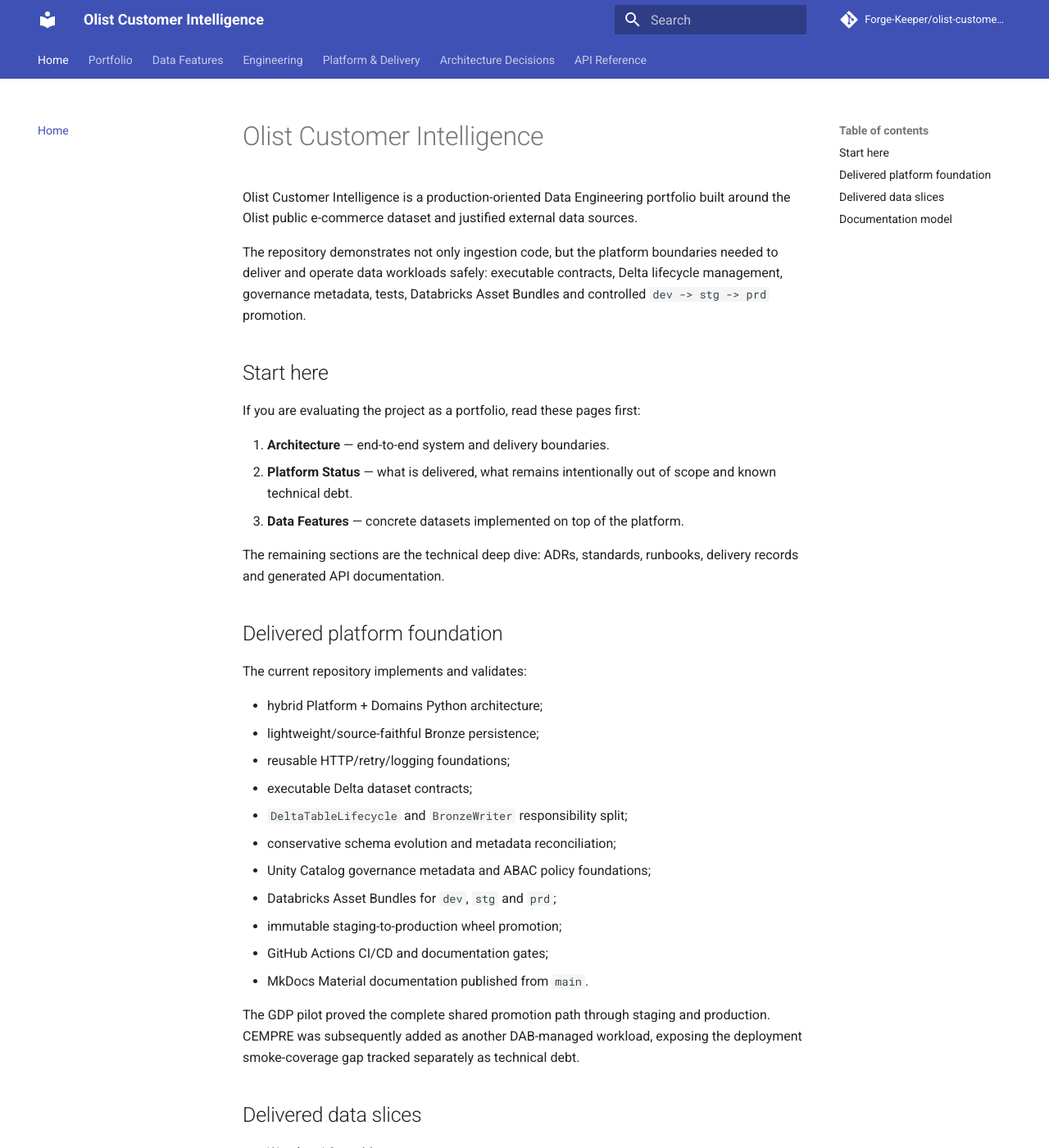
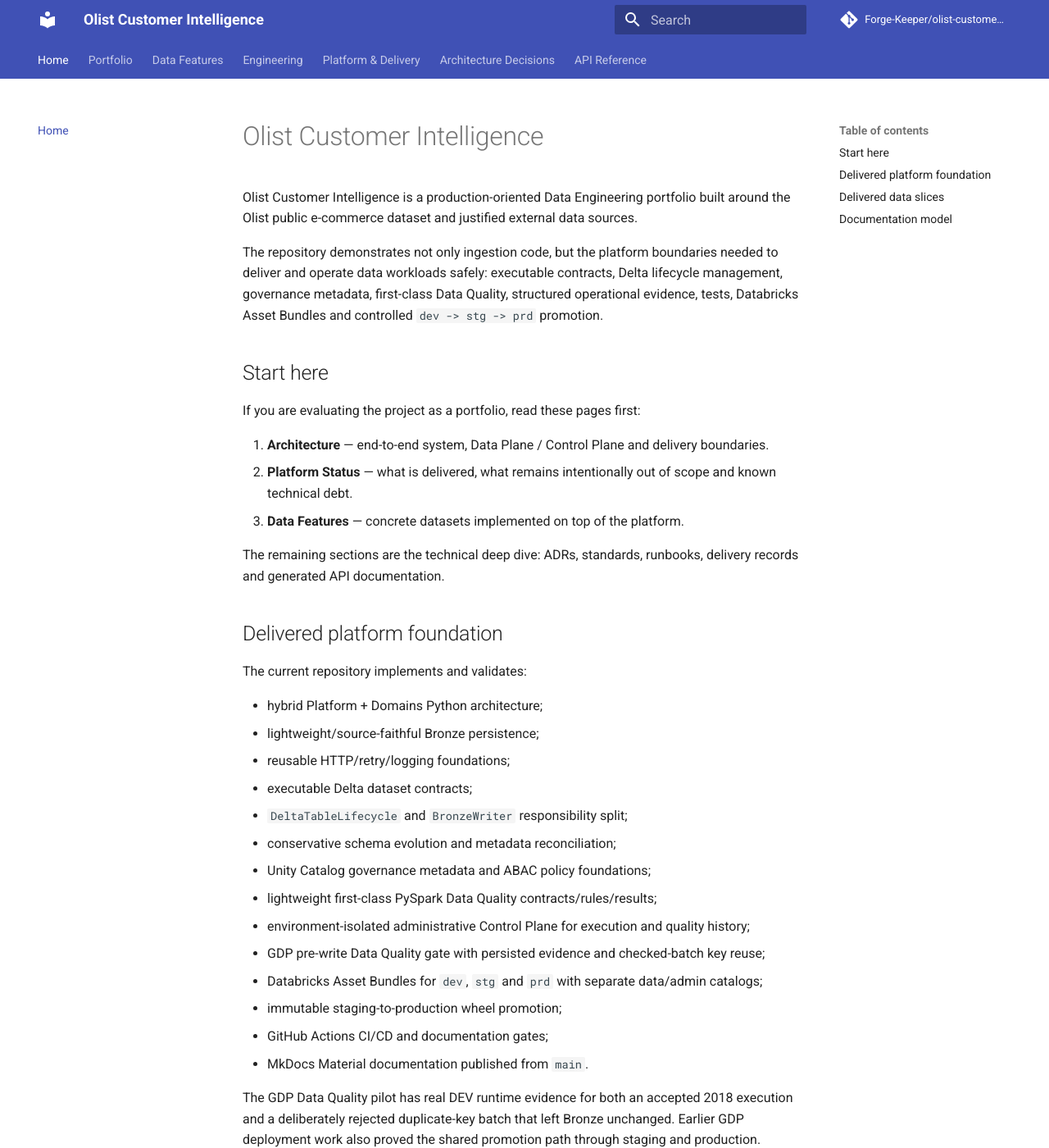
Before and after one commit to Forge-Keeper/olist-customer-intelligence, an MkDocs documentation site: the page built from docs/index.md, in a window 1280 px wide and 1400 px high. Shown: the whole window at 82% size. Built offline with MkDocs 1.6.1 and Material for MkDocs 9.7.7, drawn with Linux system fonts in a browser that asks for light colours; comment, search, counter and statistics services are not loaded; some of the changed text lies outside the part shown.

Commit message:
docs: expose delivered data quality capability

```diff
--- a/docs/index.md
+++ b/docs/index.md
@@ -2,13 +2,13 @@
 
 Olist Customer Intelligence is a production-oriented Data Engineering portfolio built around the Olist public e-commerce dataset and justified external data sources.
 
-The repository demonstrates not only ingestion code, but the platform boundaries needed to deliver and operate data workloads safely: executable contracts, Delta lifecycle management, governance metadata, tests, Databricks Asset Bundles and controlled `dev -> stg -> prd` promotion.
+The repository demonstrates not only ingestion code, but the platform boundaries needed to deliver and operate data workloads safely: executable contracts, Delta lifecycle management, governance metadata, first-class Data Quality, structured operational evidence, tests, Databricks Asset Bundles and controlled `dev -> stg -> prd` promotion.
 
 ## Start here
 
 If you are evaluating the project as a portfolio, read these pages first:
 
-1. **Architecture** — end-to-end system and delivery boundaries.
+1. **Architecture** — end-to-end system, Data Plane / Control Plane and delivery boundaries.
 2. **Platform Status** — what is delivered, what remains intentionally out of scope and known technical debt.
 3. **Data Features** — concrete datasets implemented on top of the platform.
 
@@ -25,12 +25,15 @@
 - `DeltaTableLifecycle` and `BronzeWriter` responsibility split;
 - conservative schema evolution and metadata reconciliation;
 - Unity Catalog governance metadata and ABAC policy foundations;
-- Databricks Asset Bundles for `dev`, `stg` and `prd`;
+- lightweight first-class PySpark Data Quality contracts/rules/results;
+- environment-isolated administrative Control Plane for execution and quality history;
+- GDP pre-write Data Quality gate with persisted evidence and checked-batch key reuse;
+- Databricks Asset Bundles for `dev`, `stg` and `prd` with separate data/admin catalogs;
 - immutable staging-to-production wheel promotion;
 - GitHub Actions CI/CD and documentation gates;
 - MkDocs Material documentation published from `main`.
 
-The GDP pilot proved the complete shared promotion path through staging and production. CEMPRE was subsequently added as another DAB-managed workload, exposing the deployment smoke-coverage gap tracked separately as technical debt.
+The GDP Data Quality pilot has real DEV runtime evidence for both an accepted 2018 execution and a deliberately rejected duplicate-key batch that left Bronze unchanged. Earlier GDP deployment work also proved the shared promotion path through staging and production. CEMPRE remains another DAB-managed workload and the broader deployment smoke-coverage gap is tracked separately as technical debt.
 
 ## Delivered data slices
 
```
